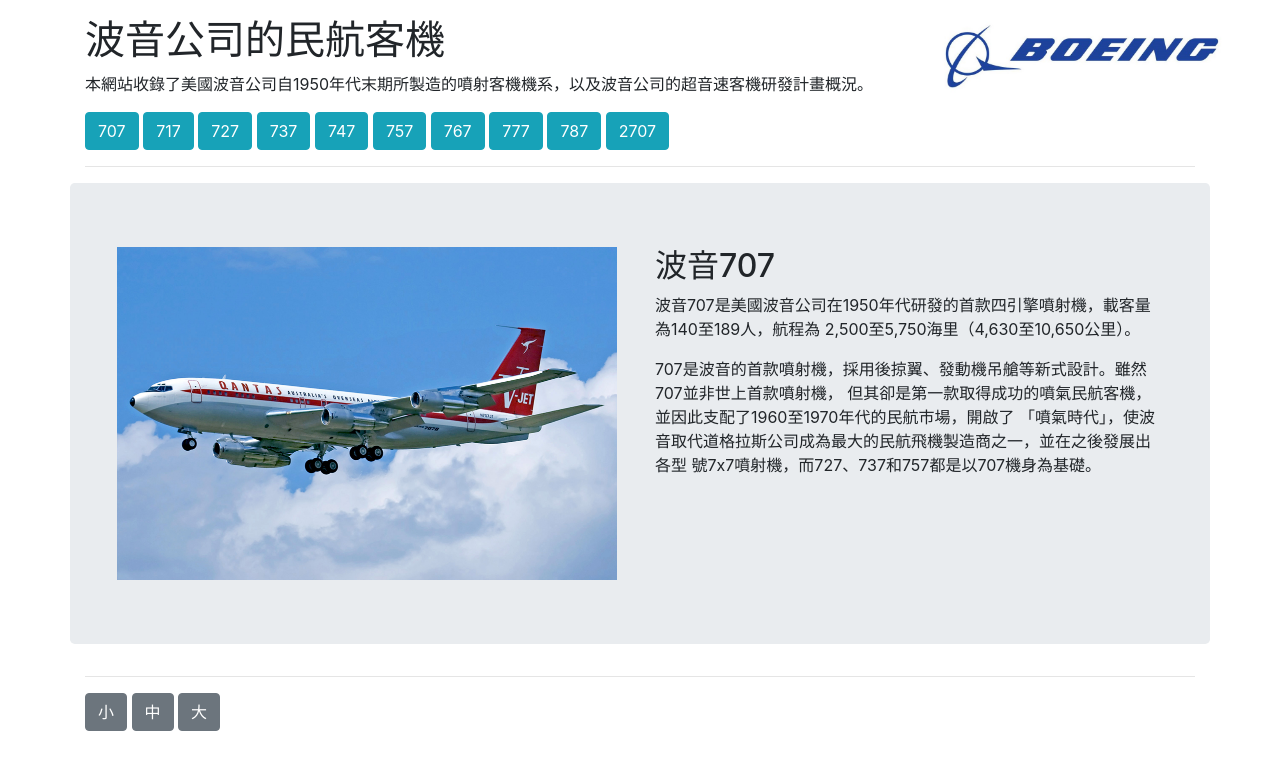
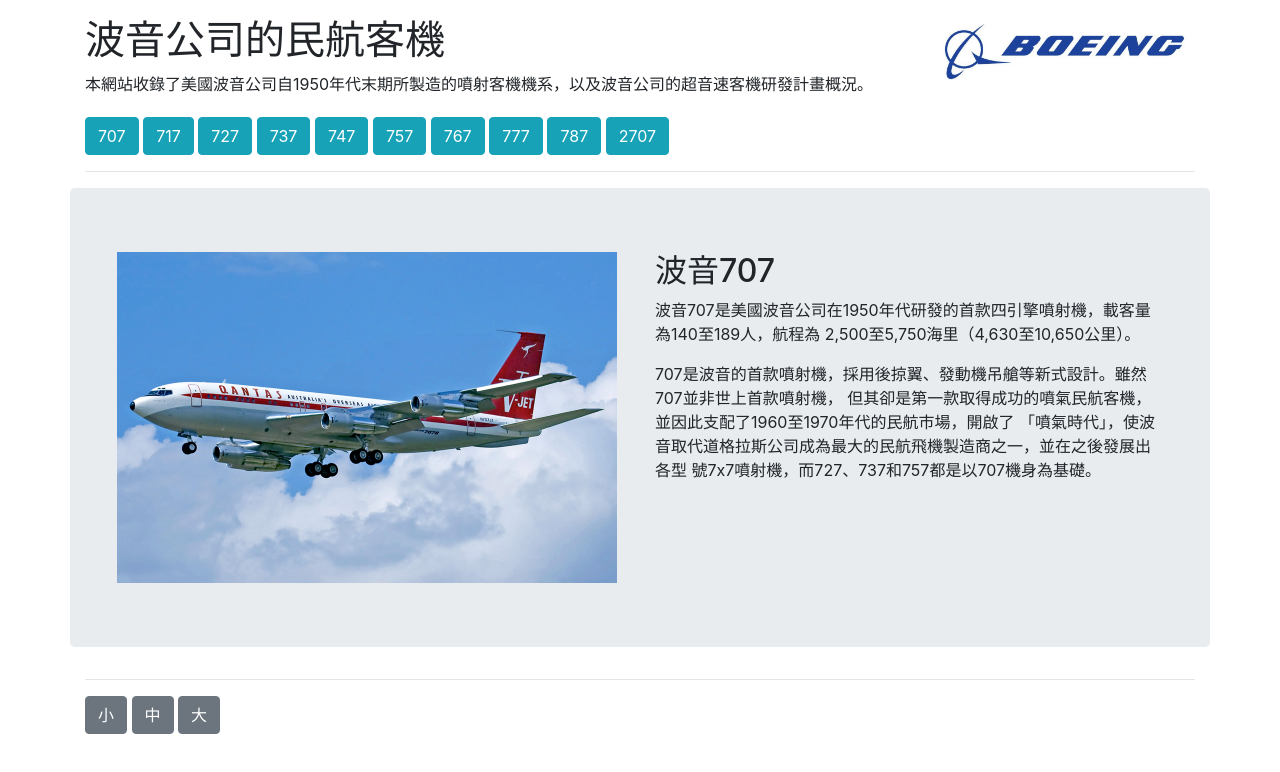
Before and after one commit to EMU1200/Boeing-Jet-Airliner-Website, a plain HTML site: page Boeing Jet Airliner Website/index.html in a window 1280 px wide. Drawn offline with nearby package versions, Linux system fonts and the light colour scheme.

Commit message:
feat:RWD

```diff
--- a/Boeing Jet Airliner Website/index.html
+++ b/Boeing Jet Airliner Website/index.html
@@ -5,6 +5,15 @@
   <meta charset="utf-8">
   <meta name="viewport" content="width=device-width, initial-scale=1">
   <link rel="stylesheet" href="https://maxcdn.bootstrapcdn.com/bootstrap/4.5.2/css/bootstrap.min.css">
+  <style>
+  img{
+    max-width: 100%;
+    height: auto;
+  }
+  .btn-info{
+    margin-top: 5px;
+  }
+  </style>
   <script src="https://ajax.googleapis.com/ajax/libs/jquery/3.5.1/jquery.min.js"></script>
   <script src="https://cdnjs.cloudflare.com/ajax/libs/popper.js/1.16.0/umd/popper.min.js"></script>
   <script src="https://maxcdn.bootstrapcdn.com/bootstrap/4.5.2/js/bootstrap.min.js"></script>
```
